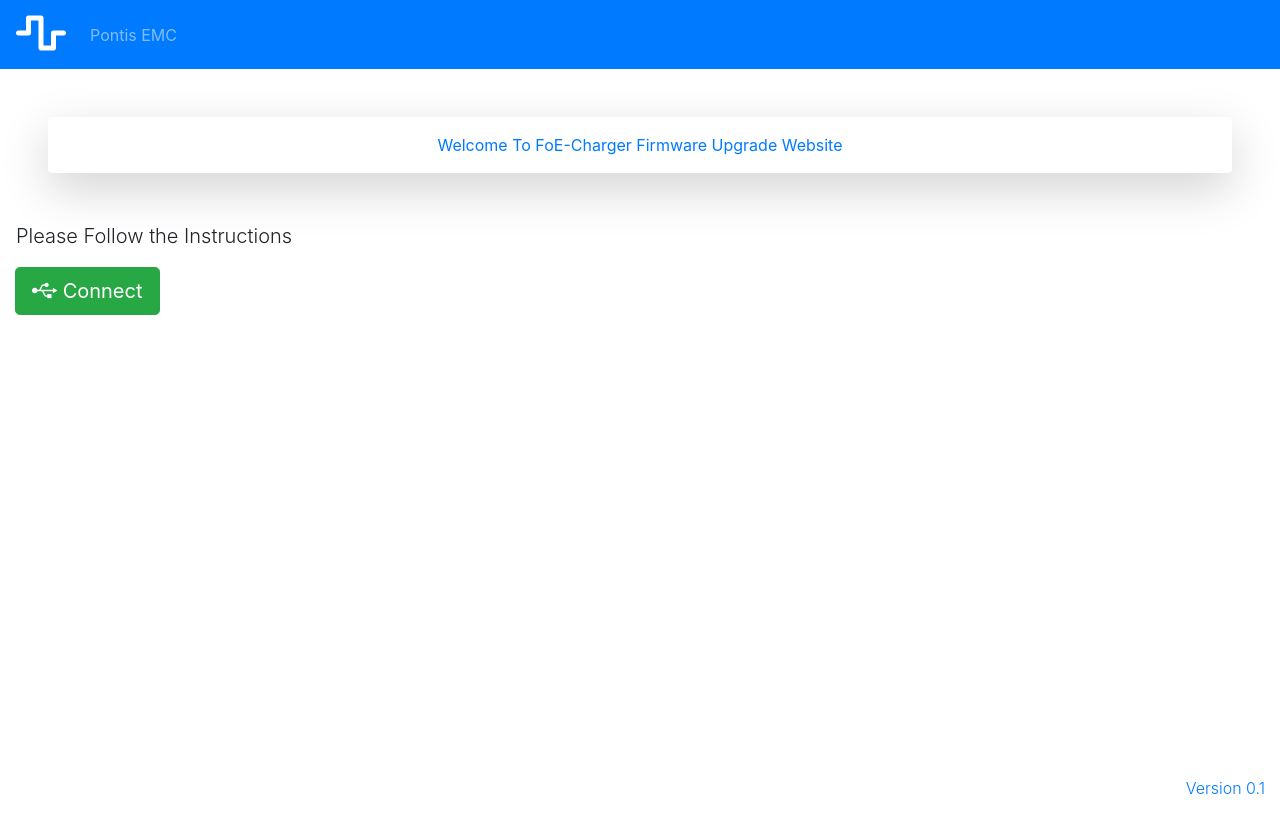
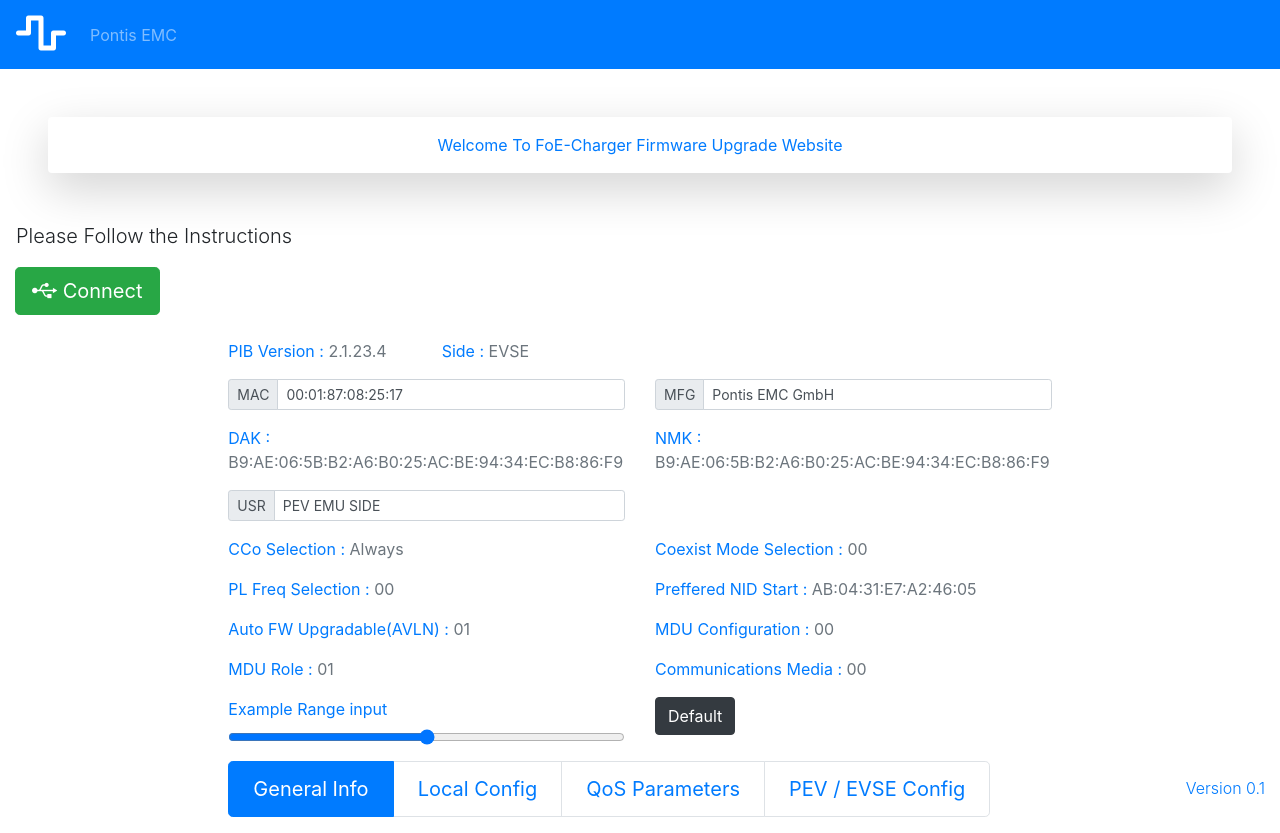
Before and after one commit to boraciner/boraciner.github.io, a plain HTML site: page index.html in a window 1280 px wide. Before the commit the page ends 800 px from the top, so only its background shows below. Drawn offline with nearby package versions, Linux system fonts and the light colour scheme.

Commit message:
Update index.html

```diff
--- a/index.html
+++ b/index.html
@@ -23,6 +23,22 @@
         100%{
           opacity:1;
         }
+      }
+
+
+
+
+      .carousel-control-next-icon:after
+      {
+        content: '>';
+        font-size: 55px;
+        color: red;
+      }
+
+      .carousel-control-prev-icon:after {
+        content: '<';
+        font-size: 55px;
+        color: blue;
       }
     </style>
   </head>
@@ -52,10 +68,13 @@
               <i class="fab fa-usb"></i>
               Connect
             </button>
+            <div class="spinner-border text-primary d-none" role="status" id="loading">
+              <span class="sr-only">Loading...</span>
+            </div>
         </div>
         <div class="col-2">
           <ul class="list-group deviceInfoList d-none fade-in">
-            <li class="list-group-item bg-info">Device Information:</li>
+            <li class="list-group-item bg-warning">Device Information:</li>
             <li class="productName list-group-item"></li>
             <li class="manufacturerName list-group-item"></li>
           </ul>
@@ -63,27 +82,175 @@
       </div>
       <div class="row"><br></div>
       <div class="row">
-        <div class="col-3">
+        <div class="col-2">
           <div class="btn-group-vertical">
             <button type="button" id="readPibButton" class="btn btn-secondary d-none text-left fade-in" disabled><i class="fas fa-microchip"></i> Read PIB</button>
             <button type="button" id="writePibButton" class="btn btn-secondary d-none text-left fade-in" disabled><i class="fas fa-pen-square"></i> Write PIB</button>
             <button type="button" id="upgradeFirmwareButton" class="btn btn-secondary d-none text-left fade-in" disabled><i class="fas fa-wrench"></i> Upgrade Firmware</button>
           </div>
         </div>
-        <div class="col-9 ">
-          <div class="progress d-none">
-            <div class="progress-bar" role="progressbar" style="width: 0%" aria-valuenow="0" aria-valuemin="0" aria-valuemax="100"></div>
 
+        <div class="col-2">
+          <div class="generalInfo">
+            <p class="text-primary">PIB Version : <span id="pibVersion" class="text-secondary">2.1.23.4</span></p>
           </div>
-          <p class="loadingInfo text-right font-italic"></p>
+      </div>
+      <div class="col-2">
+        <div class="pevEvseInfo">
+          <p class="text-primary">Side : <span id="pibVersion" class="text-secondary ">EVSE</span></p>
         </div>
       </div>
     </div>
 
+    <!--MAC MFG Start-->
+    <div class="row ">
+      <div class="col-2">
+      </div>
+      <div class="col-4">
+        <div class="input-group input-group-sm mb-3">
+          <div class="input-group-prepend">
+            <span class="input-group-text" id="mac-inputGroup-sizing-sm">MAC</span>
+          </div>
+          <input type="text" class="form-control" aria-label="" value="00:01:87:08:25:17" aria-describedby="inputGroup-sizing-sm">
+        </div>
+      </div>
+      <div class="col-4">
+        <div class="input-group input-group-sm mb-3">
+          <div class="input-group-prepend">
+            <span class="input-group-text" id="mfg-inputGroup-sizing-sm">MFG</span>
+          </div>
+          <input type="text" class="form-control" aria-label="" value="Pontis EMC GmbH" aria-describedby="inputGroup-sizing-sm">
+        </div>
+      </div>
+    </div>
+    <!--MAC MFG END-->
+
+    <!--DAK NMK Start-->
+    <div class="row">
+      <div class="col-2"></div>
+      <div class="col-4">
+        <p class="text-primary">DAK : <span id="dak" class="text-secondary ">B9:AE:06:5B:B2:A6:B0:25:AC:BE:94:34:EC:B8:86:F9</span></p>
+      </div>
+      <div class="col-4">
+        <p class="text-primary">NMK : <span id="nmk" class="text-secondary ">B9:AE:06:5B:B2:A6:B0:25:AC:BE:94:34:EC:B8:86:F9</span></p>
+      </div>
+    </div>
+    <!--DAK NMK Start-->
+
+
+     <!--USR NET Start-->
+     <div class="row ">
+      <div class="col-2">
+      </div>
+      <div class="col-4">
+        <div class="input-group input-group-sm mb-3">
+          <div class="input-group-prepend">
+            <span class="input-group-text" id="usr-inputGroup-sizing-sm">USR</span>
+          </div>
+          <input type="text" class="form-control" aria-label="" value="PEV EMU SIDE" aria-describedby="inputGroup-sizing-sm">
+        </div>
+      </div>
+    </div>
+    <!--USR NET END-->
+
+    <!--CCO Selection Coexist Mode Selection Start-->
+    <div class="row ">
+      <div class="col-2">
+      </div>
+      <div class="col-4">
+        <p class="text-primary">CCo Selection : <span id="ccoselection" class="text-secondary ">Always</span></p>
+      </div>
+      <div class="col-4">
+        <p class="text-primary">Coexist Mode Selection : <span id="coexistmodeselection" class="text-secondary ">00</span></p>
+      </div>
+    </div>
+    <!--CCO Selection Coexist Mode Selection End-->
+
+    <!--PL Freq Selection Preffered NID Start-->
+    <div class="row ">
+      <div class="col-2">
+      </div>
+      <div class="col-4">
+        <p class="text-primary">PL Freq Selection : <span id="plfreqselection" class="text-secondary ">00</span></p>
+      </div>
+      <div class="col-4">
+        <p class="text-primary">Preffered NID Start : <span id="prefferednidstart" class="text-secondary ">AB:04:31:E7:A2:46:05</span></p>
+      </div>
+    </div>
+    <!--PL Freq Selection Preffered NID End-->
+
+
+     <!--Auto FW Upgradable MDU Configuration Start-->
+     <div class="row ">
+      <div class="col-2">
+      </div>
+      <div class="col-4">
+        <p class="text-primary">Auto FW Upgradable(AVLN) : <span id="autofwupgradableAVLN" class="text-secondary">01</span></p>
+      </div>
+      <div class="col-4">
+        <p class="text-primary">MDU Configuration : <span id="mduconfiguration" class="text-secondary ">00</span></p>
+      </div>
+    </div>
+    <!--Auto FW Upgradable MDU Configuration End-->
+
+     <!--MDU Role Communications Media Start-->
+     <div class="row ">
+      <div class="col-2">
+      </div>
+      <div class="col-4">
+        <p class="text-primary">MDU Role : <span id="mdurole" class="text-secondary">01</span></p>
+      </div>
+      <div class="col-4">
+        <p class="text-primary">Communications Media : <span id="communicationsmedia" class="text-secondary ">00</span></p>
+      </div>
+    </div>
+    <!--MDU Role Communications Media End-->
+
+
+     <!--AFE Gain AFE Default Start-->
+     <div class="row ">
+      <div class="col-2">
+      </div>
+      <div class="col-4">
+        <form>
+          <div class="form-group text-primary">
+            <label for="formControlRange">Example Range input</label>
+            <input type="range" class="form-control-range " id="formControlRange">
+          </div>
+        </form>
+      </div>
+      <div class="col-4">
+        <button type="button" class="btn btn-dark">Default</button>
+      </div>
+    </div>
+    <!--AFE Gain AFE Default End-->
+
+
+    <!--Navigation Buttons Start-->
+    <div class="row">
+      <div class="col-2">
+
+      </div>
+      <div class="col-10">
+        <nav aria-label="...">
+            <ul class="pagination pagination-lg ">
+              <li class="page-item active" aria-current="page">
+                <span class="page-link">
+                  General Info
+                  <span class="sr-only">(current)</span>
+                </span>
+              </li>
+              <li class="page-item"><a class="page-link" href="#">Local Config</a></li>
+              <li class="page-item"><a class="page-link" href="#">QoS Parameters</a></li>
+              <li class="page-item"><a class="page-link" href="#">PEV / EVSE Config</a></li>
+            </ul>
+          </nav>
+      </div>
+    </div>
+     <!--Navigation Buttons End-->
+
     <div class="fixed-bottom container-fluid text-right">
-
       <div class="text-primary font-weight-light">Version 0.1</div>
-
     </div>
 
 
@@ -111,9 +278,7 @@
           this.pibContent = new Uint8Array();
         }
 
-        printDevice(){
 
-        }
 
         concatTypedArrays(a, b) { // a, b TypedArray of same type
             var c = new (a.constructor)(a.length + b.length);
@@ -145,9 +310,10 @@
             blockCounter++;
           }while(responseLength == 512);
 
-          console.hex(this.pibContent)
+          console.hex(this.pibContent);
+          console.log(this.pibContent);
+        }
 
-        }
 
 
 
@@ -158,9 +324,7 @@
         let readPibButtonElement = document.querySelector("#readPibButton");
         let writePibButtonElement = document.querySelector("#writePibButton");
         let upgradeFirmwareButtonElement = document.querySelector("#upgradeFirmwareButton");
-        let progressElement = document.querySelector(".progress");
-        let progressBarElement = document.querySelector(".progress-bar");
-        let loadingInfoElement = document.querySelector(".loadingInfo");
+        let loadingElement = document.querySelector("#loading");
 
         let deviceInfoListElement = document.querySelector(".deviceInfoList");
         let productNameElement = document.querySelector(".productName");
@@ -250,13 +414,11 @@
 
         let percentage = 0;
         readPibButtonElement.addEventListener("click",async function(event){
-        await pibManager.readPibData();
-
-
-          // progressElement.classList.remove("d-none");
-          // progressBarElement.setAttribute("aria-valuenow",String(percentage));
-          // progressBarElement.setAttribute("style","width: "+String(percentage)+"%");
-          // loadingInfoElement.innerText = "Phase 1";
+          loadingElement.classList.remove("d-none");
+          setTimeout(() => {
+            loadingElement.classList.add("d-none");
+          }, 1000);
+          await pibManager.readPibData();
 
         });
 
```
